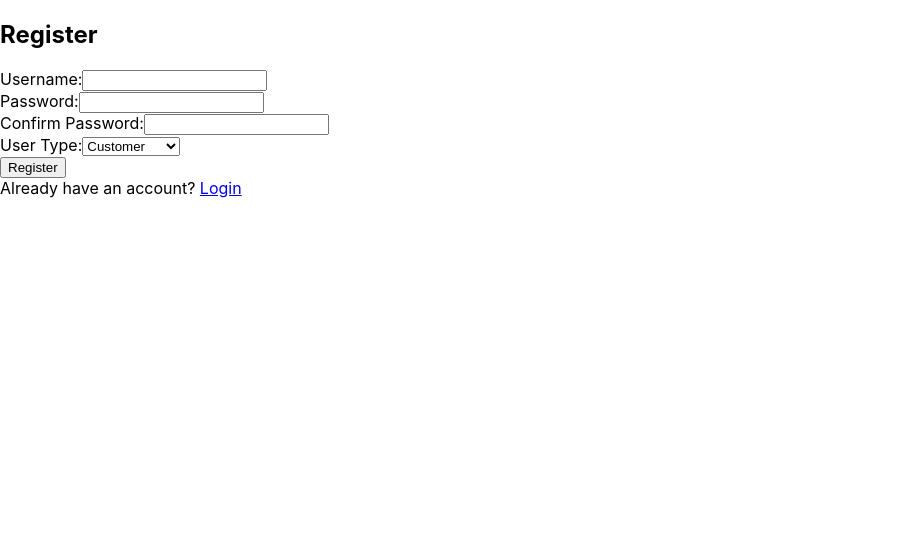
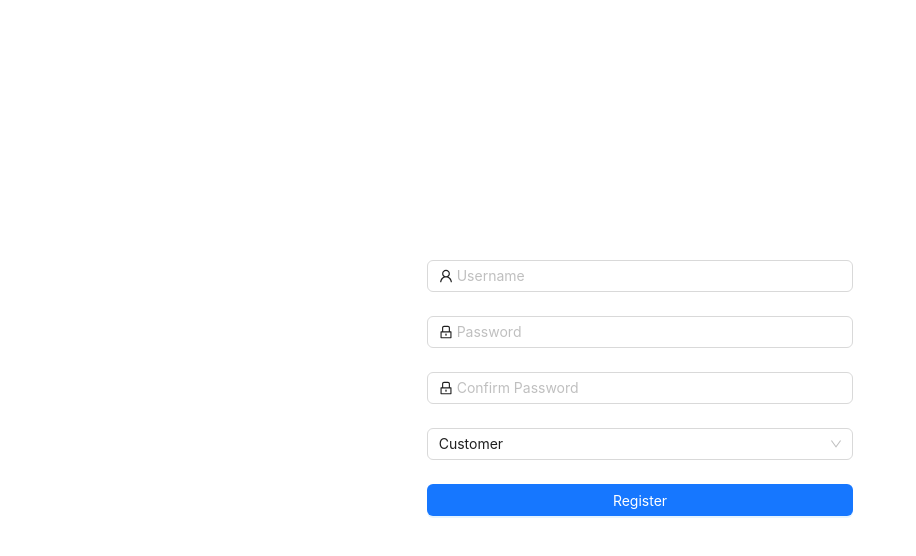
Before and after one commit to Echo11ovo/ELEC5620, a React (Create React App) app in the folder dataanalysis/front/: page /register in a window 1280 px wide. Shown: the top 556 px of the page, without its empty margins (0-916 px from the left). Built offline with nearby package versions, Linux system fonts and the light colour scheme.

Commit message:
ant-design recreate

```diff
--- a/dataanalysis/front/package.json
+++ b/dataanalysis/front/package.json
@@ -3,6 +3,7 @@
   "version": "0.1.0",
   "private": true,
   "dependencies": {
+    "@ant-design/icons": "^5.2.6",
     "@testing-library/jest-dom": "^5.17.0",
     "@testing-library/react": "^13.4.0",
     "@testing-library/user-event": "^13.5.0",
@@ -10,7 +11,7 @@
     "@types/node": "^16.18.58",
     "@types/react": "^18.2.27",
     "@types/react-dom": "^18.2.12",
-    "antd": "^5.9.4",
+    "antd": "^5.10.1",
     "axios": "^1.5.1",
     "react": "^18.2.0",
     "react-dom": "^18.2.0",
--- a/dataanalysis/front/src/components/Login.tsx
+++ b/dataanalysis/front/src/components/Login.tsx
@@ -1,68 +1,61 @@
 import React, { useState } from 'react';
+import { useNavigate } from 'react-router-dom';
+import { Form, Input, Button, Checkbox, Row, Col } from 'antd';
+import { UserOutlined, LockOutlined } from '@ant-design/icons';
 
-function Register() {
+function Login() {
+    const navigate = useNavigate();
+    const [rememberMe, setRememberMe] = useState(false);
     const [username, setUsername] = useState('');
     const [password, setPassword] = useState('');
-    const [confirmPassword, setConfirmPassword] = useState('');
-    const [userType, setUserType] = useState('Customer');  // default user type
 
     const handleSubmit = async (e: React.FormEvent<HTMLFormElement>) => {
         e.preventDefault();
         try {
             const response = await fetch('/api/login', {
                 method: 'POST',
-                headers: {
-                    'Content-Type': 'application/json',
-                },
-                body: JSON.stringify({
-                    username,
-                    password
-                })
+                headers: { 'Content-Type': 'application/json' },
+                body: JSON.stringify({ username, password })
             });
             const data = await response.json();
-            if (data.success) {
-                // Handle successful login, e.g. redirect to dashboard or set user session
-            } else {
-                // Handle login error, e.g. show error message to user
+            if (data.success && rememberMe) {
+                localStorage.setItem('token', data.token);  // Save token to localStorage
             }
+            navigate('/retrieval');  // Navigate to dataRetrieval page after successful login
         } catch (error) {
             console.error('Error during login:', error);
         }
     };
 
     return (
-        <div>
-            <h2>Register</h2>
-            <form onSubmit={handleSubmit}>
-                <div>
-                    <label>Username:</label>
-                    <input type="text" value={username} onChange={(e) => setUsername(e.target.value)} />
-                </div>
-                <div>
-                    <label>Password:</label>
-                    <input type="password" value={password} onChange={(e) => setPassword(e.target.value)} />
-                </div>
-                <div>
-                    <label>Confirm Password:</label>
-                    <input type="password" value={confirmPassword} onChange={(e) => setConfirmPassword(e.target.value)} />
-                </div>
-                <div>
-                    <label>User Type:</label>
-                    <select value={userType} onChange={(e) => setUserType(e.target.value)}>
-                        <option value="Customer">Customer</option>
-                        <option value="Merchant">Merchant</option>
-                        <option value="Data Analyst">Data Analyst</option>
-                    </select>
-                </div>
-                <div>
-                    <button type="submit">Register</button>
-                </div>
-            </form>
-            <div>
-                Already have an account? <a href="/login">Login</a>
-            </div>
-        </div>
-    );
+        <Row justify="center" align="middle" style={{ height: '100vh' }}>
+        <Col span={8}>
+            <Form onFinish={handleSubmit} initialValues={{ remember: true }}>
+                <Form.Item
+                    name="username"
+                    rules={[{ required: true, message: 'Please input your Username!' }]}
+                >
+                    <Input prefix={<UserOutlined />} placeholder="Username" />
+                </Form.Item>
+                <Form.Item
+                    name="password"
+                    rules={[{ required: true, message: 'Please input your Password!' }]}
+                >
+                    <Input prefix={<LockOutlined />} type="password" placeholder="Password" />
+                </Form.Item>
+                <Form.Item name="remember" valuePropName="checked">
+                    <Checkbox checked={rememberMe} onChange={() => setRememberMe(!rememberMe)}>Remember me</Checkbox>
+                </Form.Item>
+                <Form.Item>
+                    <Button type="primary" htmlType="submit" style={{ width: '100%' }}>
+                        Log in
+                    </Button>
+                    Or <a onClick={() => navigate('/register')}>register now!</a>
+                </Form.Item>
+            </Form>
+        </Col>
+    </Row>
+);
 }
 
-export default Register;
+export default Login;
--- a/dataanalysis/front/src/components/Register.tsx
+++ b/dataanalysis/front/src/components/Register.tsx
@@ -1,72 +1,94 @@
 import React, { useState } from 'react';
+import { useNavigate } from 'react-router-dom';
+import { Form, Input, Button, Select, Row, Col, message } from 'antd';
+import { UserOutlined, LockOutlined } from '@ant-design/icons';
 
 function Register() {
-    const [username, setUsername] = useState('');
-    const [password, setPassword] = useState('');
-    const [confirmPassword, setConfirmPassword] = useState('');
-    const [userType, setUserType] = useState('Customer');  // default user type
+    const navigate = useNavigate();
+    const [formData, setFormData] = useState({
+        username: '',
+        password: '',
+        confirmPassword: '',
+        userType: 'Customer'
+    });
 
-    const handleSubmit = async (e: React.FormEvent<HTMLFormElement>) => {
-        e.preventDefault();
+    const handleFormChange = (changedValues:any, allValues:any) => {
+        setFormData(allValues);
+    };
+
+    const handleSubmit = async () => {
+        const { username, password, confirmPassword, userType } = formData;
         if (password !== confirmPassword) {
-            console.log('Passwords do not match!');
+            message.error('Passwords do not match!');
             return;
         }
+        // Optionally: Check for password strength here
+
         try {
             const response = await fetch('/api/register', {
                 method: 'POST',
-                headers: {
-                    'Content-Type': 'application/json',
-                },
-                body: JSON.stringify({
-                    username,
-                    password,
-                    userType
-                })
+                headers: { 'Content-Type': 'application/json' },
+                body: JSON.stringify({ username, password, userType })
             });
             const data = await response.json();
             if (data.success) {
-                // Handle successful registration, e.g. redirect to login page or auto-login the user
+                navigate('/login');  // Redirect to login page
             } else {
-                // Handle registration error, e.g. show error message to user
+                message.error('Registration failed. Please try again.');
             }
         } catch (error) {
             console.error('Error during registration:', error);
+            message.error('An error occurred. Please try again.');
         }
     };
 
     return (
-        <div>
-            <h2>Register</h2>
-            <form onSubmit={handleSubmit}>
-                <div>
-                    <label>Username:</label>
-                    <input type="text" value={username} onChange={(e) => setUsername(e.target.value)} />
-                </div>
-                <div>
-                    <label>Password:</label>
-                    <input type="password" value={password} onChange={(e) => setPassword(e.target.value)} />
-                </div>
-                <div>
-                    <label>Confirm Password:</label>
-                    <input type="password" value={confirmPassword} onChange={(e) => setConfirmPassword(e.target.value)} />
-                </div>
-                <div>
-                    <label>User Type:</label>
-                    <select value={userType} onChange={(e) => setUserType(e.target.value)}>
-                        <option value="Customer">Customer</option>
-                        <option value="Merchant">Merchant</option>
-                        <option value="Data Analyst">Data Analyst</option>
-                    </select>
-                </div>
-                <div>
-                    <button type="submit">Register</button>
-                </div>
-            </form>
-            <div>
-                Already have an account? <a href="/login">Login</a>
-            </div>
-        </div>
+        <Row justify="center" align="middle" style={{ height: '100vh' }}>
+            <Col span={8}>
+                <Form
+                    onFinish={handleSubmit}
+                    onValuesChange={handleFormChange}
+                    initialValues={formData}
+                >
+                    <Form.Item
+                        name="username"
+                        rules={[{ required: true, message: 'Please input your Username!' }]}
+                    >
+                        <Input prefix={<UserOutlined />} placeholder="Username" />
+                    </Form.Item>
+                    <Form.Item
+                        name="password"
+                        rules={[
+                            { required: true, message: 'Please input your Password!' },
+                            // Optionally: Add more password strength rules here
+                        ]}
+                    >
+                        <Input prefix={<LockOutlined />} type="password" placeholder="Password" />
+                    </Form.Item>
+                    <Form.Item
+                        name="confirmPassword"
+                        rules={[{ required: true, message: 'Please confirm your Password!' }]}
+                    >
+                        <Input prefix={<LockOutlined />} type="password" placeholder="Confirm Password" />
+                    </Form.Item>
+                    <Form.Item
+                        name="userType"
+                        rules={[{ required: true, message: 'Please select a user type!' }]}
+                    >
+                        <Select placeholder="Select a user type">
+                            <Select.Option value="Customer">Customer</Select.Option>
+                            <Select.Option value="Merchants">Merchants</Select.Option>
+                            <Select.Option value="Data Analysts">Data Analysts</Select.Option>
+                        </Select>
+                    </Form.Item>
+                    <Form.Item>
+                        <Button type="primary" htmlType="submit" style={{ width: '100%' }}>
+                            Register
+                        </Button>
+                    </Form.Item>
+                </Form>
+            </Col>
+        </Row>
     );
 }
 
```
Also changed, not shown: 1 other file (tests, documents, lock files or other folders).
